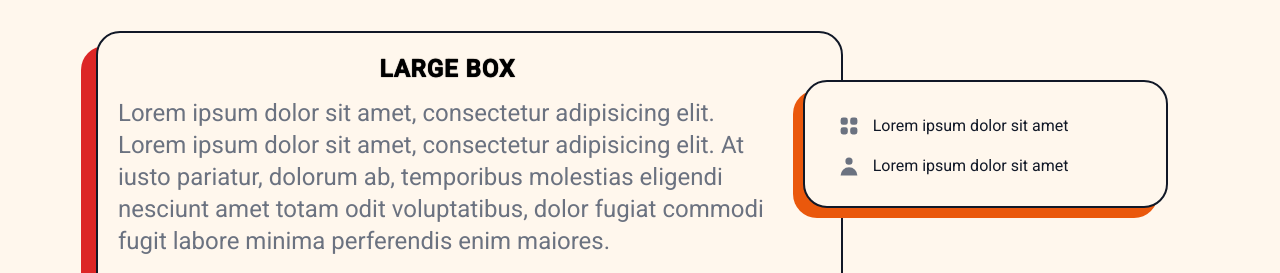
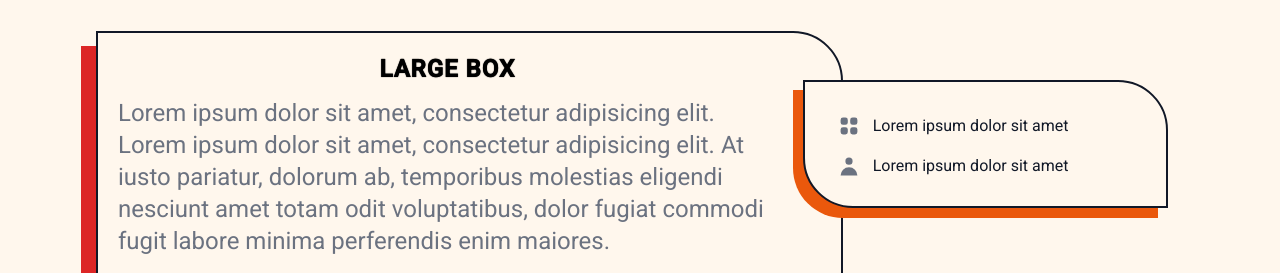
Before and after one commit to Joao4569/RainbowWarriors, a Django app: template home/templates/home/index.html in a window 1280 px wide. Shown: the part 761-1034 px from the top of the page. Run offline with Django 4.2, Linux system fonts and the light colour scheme; the template is opened without the code that fills it, so the values that code supplies are empty; some libraries are stand-ins or nearby versions.

Commit message:
Corrected Border-radius for Boxes

```diff
--- a/home/templates/home/index.html
+++ b/home/templates/home/index.html
@@ -26,7 +26,7 @@
 
     <!-- CTA Section -->
     <section class="lg:flex w-full max-w-6xl mx-auto px-4">
-        <div class="w-full lg:w-2/3 bg-orange-50 h-auto lg:pr-16 p-5 lg:ml-4 mb-8 lg:mb-4 rounded-3xl border-2 border-gray-900 dark:text-white dark:bg-gray-600" style="
+        <div class="w-full lg:w-2/3 bg-orange-50 h-auto lg:pr-16 p-5 lg:ml-4 mb-8 lg:mb-4 rounded-tr-[50px] rounded-bl-[50px] border-2 border-gray-900 dark:text-white dark:bg-gray-600" style="
     box-shadow: -15px 15px #DC2626;
     ">
             <h1 class="text-2xl mb-3 font-bold">Large Box</h1>
@@ -69,7 +69,7 @@
             </ul>
         </div>
         <div class="w-full lg:w-1/3 flex flex-col justify-evenly lg:-ml-12">
-            <div class="bg-orange-50 h-32 p-6 mb-8 lg:mb-4 lg:ml-2 rounded-3xl shadow border-2 border-gray-900 dark:text-white dark:bg-gray-600" style="
+            <div class="bg-orange-50 h-32 p-6 mb-8 lg:mb-4 lg:ml-2 rounded-tr-[50px] rounded-bl-[50px] shadow border-2 border-gray-900 dark:text-white dark:bg-gray-600" style="
     box-shadow: -10px 10px #EA580C;
     ">
                 <ul>
@@ -93,12 +93,12 @@
                 </ul>
             </div>
             <div class="flex gap-4">
-                <div class="w-full lg:w-1/2 bg-orange-50 h-32 mb-6 lg:mb-8 lg:ml-2 lg:b-2 rounded-3xl shadow border-2 border-gray-900 overflow-hidden" style="
+                <div class="w-full lg:w-1/2 bg-orange-50 h-32 mb-6 lg:mb-8 lg:ml-2 lg:b-2 rounded-tr-[50px] rounded-bl-[50px]shadow border-2 border-gray-900 overflow-hidden" style="
     box-shadow: -10px 10px #15803D;
     ">
                     <img class="object-cover h-full w-full" src="assets/images/isi-parente-ReeGI822YKM-unsplash.jpg" alt="Rainbow Woman">
                 </div>
-                <div class="w-1/2 bg-orange-50 h-32 mt-8 ml-2 mb-2 rounded-3xl shadow border-2 border-gray-900 overflow-hidden" style="
+                <div class="w-1/2 bg-orange-50 h-32 mt-8 ml-2 mb-2 rounded-tr-[50px] rounded-bl-[50px] shadow border-2 border-gray-900 overflow-hidden" style="
     box-shadow: -8px 8px #1D4ED8;
     ">
                     <img class="object-cover h-full w-full" src="assets/images/katie-rainbow-KG7CCyD0-QE-unsplash.jpg" alt="Rainbow Hnad">
```
